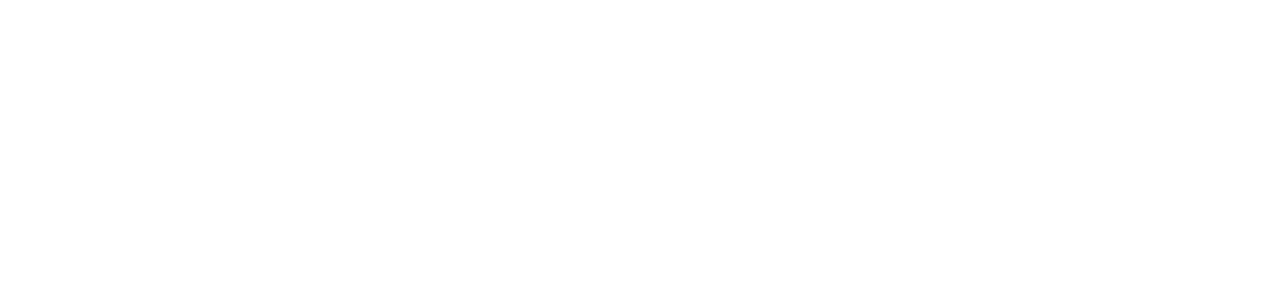
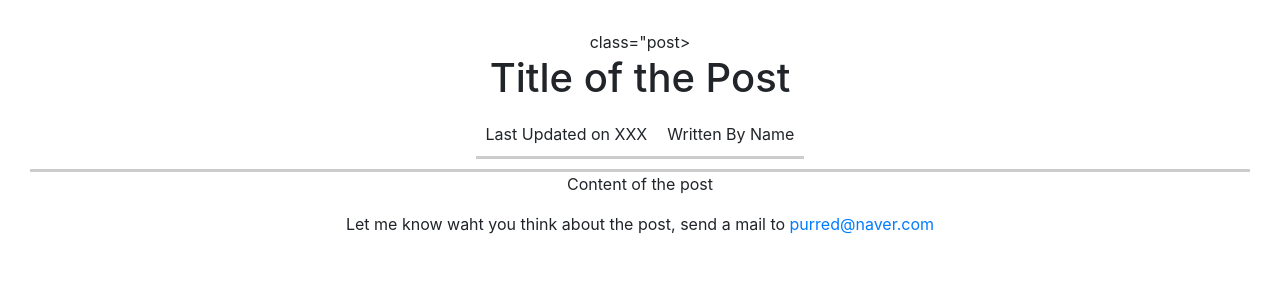
Before and after one commit to ThomasNam-study/nuxt-blog, a Nuxt app: page /posts/1 in a window 1280 px wide. Before the commit this address had no page. Shown: the top 300 px of the page. Built offline with nearby package versions, Linux system fonts and the light colour scheme.

Commit message:
메인 화면 구성중

```diff
--- a/layouts/default.vue
+++ b/layouts/default.vue
@@ -6,57 +6,10 @@
 
 <style>
 html {
-  font-family:
-    'Source Sans Pro',
-    -apple-system,
-    BlinkMacSystemFont,
-    'Segoe UI',
-    Roboto,
-    'Helvetica Neue',
-    Arial,
-    sans-serif;
-  font-size: 16px;
-  word-spacing: 1px;
-  -ms-text-size-adjust: 100%;
-  -webkit-text-size-adjust: 100%;
-  -moz-osx-font-smoothing: grayscale;
-  -webkit-font-smoothing: antialiased;
-  box-sizing: border-box;
+  font-family: 'Noto Sans KR', sans-serif;
 }
 
-*,
-*::before,
-*::after {
-  box-sizing: border-box;
+body {
   margin: 0;
 }
-
-.button--green {
-  display: inline-block;
-  border-radius: 4px;
-  border: 1px solid #3b8070;
-  color: #3b8070;
-  text-decoration: none;
-  padding: 10px 30px;
-}
-
-.button--green:hover {
-  color: #fff;
-  background-color: #3b8070;
-}
-
-.button--grey {
-  display: inline-block;
-  border-radius: 4px;
-  border: 1px solid #35495e;
-  color: #35495e;
-  text-decoration: none;
-  padding: 10px 30px;
-  margin-left: 15px;
-}
-
-.button--grey:hover {
-  color: #fff;
-  background-color: #35495e;
-}
 </style>
--- a/nuxt.config.js
+++ b/nuxt.config.js
@@ -11,7 +11,9 @@
       { hid: 'description', name: 'description', content: '' }
     ],
     link: [
-      { rel: 'icon', type: 'image/x-icon', href: '/favicon.ico' }
+      { rel: 'icon', type: 'image/x-icon', href: '/favicon.ico' },
+      { rel: 'preconnect', href: 'https://fonts.gstatic.com'},
+      { rel: 'stylesheet', href: 'https://fonts.googleapis.com/css2?family=Noto+Sans+KR&display=swap'}
     ]
   },
 
--- /dev/null
+++ b/pages/about/index.vue
@@ -0,0 +1,16 @@
+<template>
+  <div class="about-page">
+    <h1>This is my absolutely fantastic "About Me" Page!</h1>
+    <p>Lorem ipsum, dolor sit amet consectetur adipisicing elit. Totam officiis ab voluptatibus assumenda error quas deleniti eius? Suscipit, numquam? Quis aliquid non animi numquam amet voluptas dolorum sunt aspernatur commodi?</p>
+    <p>Lorem ipsum, dolor sit amet consectetur adipisicing elit. Totam officiis ab voluptatibus assumenda error quas deleniti eius? Suscipit, numquam? Quis aliquid non animi numquam amet voluptas dolorum sunt aspernatur commodi?</p>
+    <p>Lorem ipsum, dolor sit amet consectetur adipisicing elit. Totam officiis ab voluptatibus assumenda error quas deleniti eius? Suscipit, numquam? Quis aliquid non animi numquam amet voluptas dolorum sunt aspernatur commodi?</p>
+    <p>Lorem ipsum, dolor sit amet consectetur adipisicing elit. Totam officiis ab voluptatibus assumenda error quas deleniti eius? Suscipit, numquam? Quis aliquid non animi numquam amet voluptas dolorum sunt aspernatur commodi?</p>
+  </div>
+</template>
+
+<style scoped>
+.about-page {
+  text-align: center;
+  padding: 30px;
+}
+</style>
--- a/pages/index.vue
+++ b/pages/index.vue
@@ -1,73 +1,3 @@
 <template>
-  <div class="container">
-    <div>
-      <Logo />
-      <h1 class="title">
-        nuxtBlog
-      </h1>
-      <div class="links">
-        <a
-          href="https://nuxtjs.org/"
-          target="_blank"
-          rel="noopener noreferrer"
-          class="button--green"
-        >
-          Documentation
-        </a>
-        <a
-          href="https://github.com/nuxt/nuxt.js"
-          target="_blank"
-          rel="noopener noreferrer"
-          class="button--grey"
-        >
-          GitHub
-        </a>
-      </div>
-    </div>
-  </div>
+
 </template>
-
-<script>
-export default {}
-</script>
-
-<style>
-.container {
-  margin: 0 auto;
-  min-height: 100vh;
-  display: flex;
-  justify-content: center;
-  align-items: center;
-  text-align: center;
-}
-
-.title {
-  font-family:
-    'Quicksand',
-    'Source Sans Pro',
-    -apple-system,
-    BlinkMacSystemFont,
-    'Segoe UI',
-    Roboto,
-    'Helvetica Neue',
-    Arial,
-    sans-serif;
-  display: block;
-  font-weight: 300;
-  font-size: 100px;
-  color: #35495e;
-  letter-spacing: 1px;
-}
-
-.subtitle {
-  font-weight: 300;
-  font-size: 42px;
-  color: #526488;
-  word-spacing: 5px;
-  padding-bottom: 15px;
-}
-
-.links {
-  padding-top: 15px;
-}
-</style>
--- /dev/null
+++ b/pages/posts/_id/index.vue
@@ -0,0 +1,74 @@
+<template>
+
+    <div class="single-post-page">
+        <section> class="post>
+            <h1 class="post-title">Title of the Post</h1>
+            <div class="post-details">
+                <div class="post-details">Last Updated on XXX</div>
+                <div class="post-details">Written By Name</div>
+            </div>
+
+            <p class="post-content">Content of the post</p>
+        </section>
+        <section calss = "post-feedback">
+            <p>Let me know waht you think about the post, send a mail to <a href = "mailto:purred@naver.com">purred@naver.com</a></p>
+        </section>
+    </div>
+
+</template>
+
+<style scoped>
+
+.single-post-page {
+  padding: 30px;
+  text-align: center;
+  box-sizing: border-box;
+}
+
+.post {
+  width: 100%;
+}
+
+@media (min-width: 768px) {
+  .post {
+    width: 600px;
+    margin: auto;
+  }
+}
+
+.post-title {
+  margin: 0;
+}
+
+.post-details {
+  padding: 10px;
+  box-sizing: border-box;
+  border-bottom: 3px solid #ccc;
+  display: flex;
+  justify-content: center;
+  align-items: center;
+  flex-direction: column;
+}
+
+@media (min-width: 768px) {
+  .post-details {
+    flex-direction: row;
+  }
+}
+
+.post-detail {
+  color: rgb(88, 88, 88);
+  margin: 0 10px;
+}
+
+.post-feedback a {
+  color: red;
+  text-decoration: none;
+}
+
+.post-feedback a:hover,
+.post-feedback a:active {
+  color: salmon;
+}
+
+</style>
--- /dev/null
+++ b/pages/posts/index.vue
@@ -0,0 +1,19 @@
+<template>
+    <div class="posts-page">
+
+font-family: 'Noto Sans KR', sans-serif;
+
+    </div>
+</template>
+
+<style scoped>
+
+.posts-page {
+    display: flex;
+    justify-content: center;
+    align-items: center;
+}
+
+
+
+</style>
```
